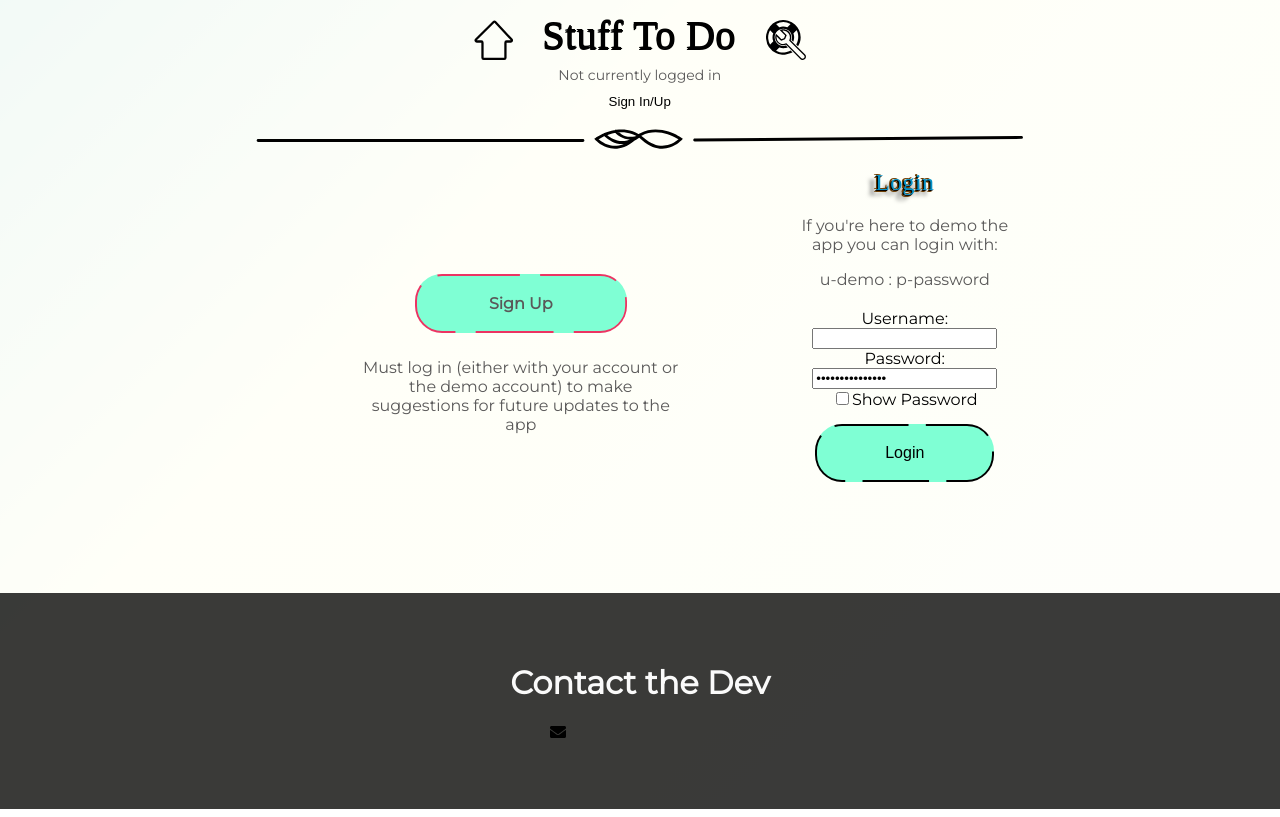
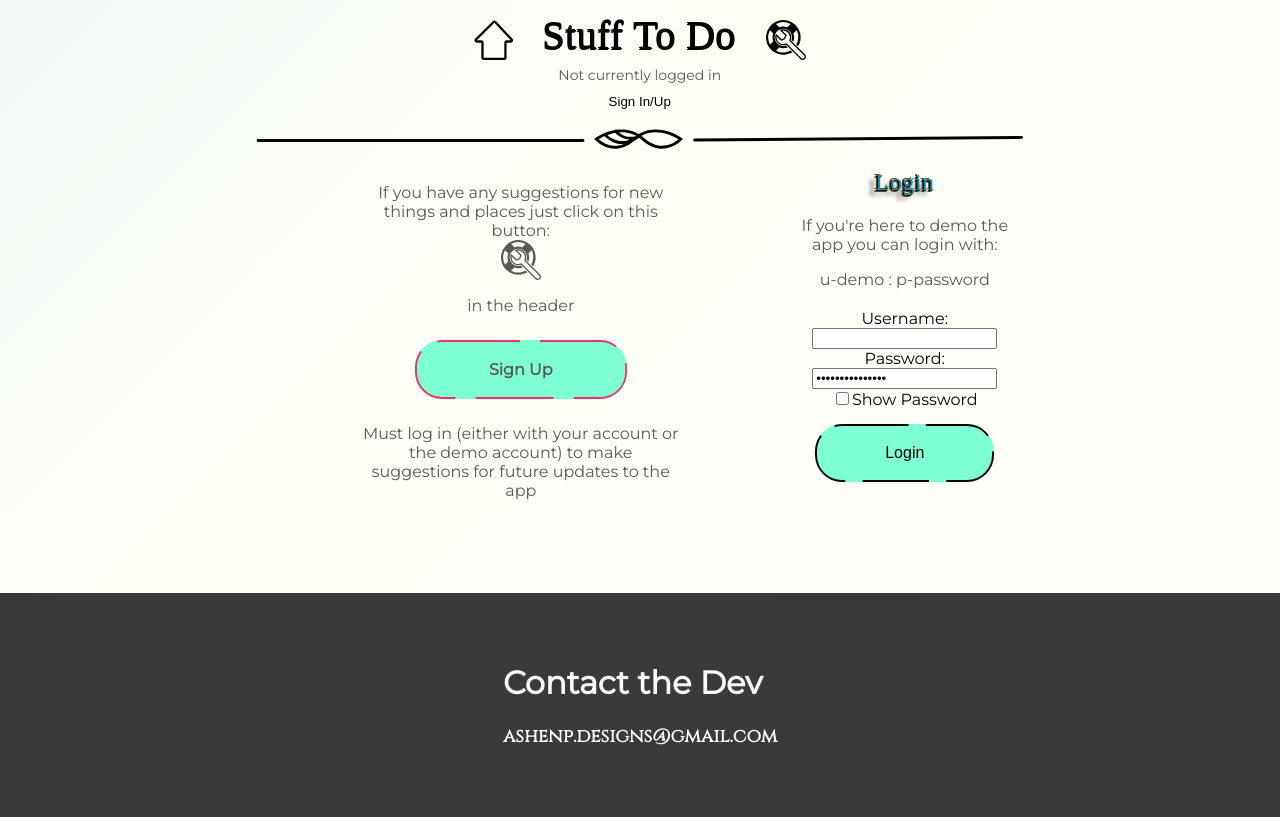
Before and after one commit to ashen-develops/explore-world-capstone-client, a React (Create React App) app: page / in a window 1280 px wide. Built offline with nearby package versions, Linux system fonts and the light colour scheme; no server answers; a web font is replaced by a local one.

Commit message:
suggestion explination

```diff
--- a/src/components/Footer.js
+++ b/src/components/Footer.js
@@ -1,6 +1,6 @@
 import React from 'react';
-import { Link } from 'react-router-dom';
-import { FaEnvelope } from 'react-icons/fa'
+// import { Link } from 'react-router-dom';
+// import { FaEnvelope } from 'react-icons/fa'
 
 
 class Footer extends React.Component {
@@ -11,27 +11,7 @@ class Footer extends React.Component {
                 <footer>
                     <div>
                         <h1>Contact the Dev</h1>
-                        <ul>
-                            <li class="contact-info">
-                                <a rel="noreferrer" href="mailto:ashenp.designs@gmail.com?subject=Hello" target="_blank" aria-label="Email Ashen">
-                                    <i aria-hidden class="fas fa-envelope" title="Email"></i>
-                                </a>
-                            </li>
-                            <li class="contact-info">
-                                <a rel="noreferrer" href="https://github.com/ashen-develops" target="_blank" aria-label="View GitHub profile">
-                                    <i aria-hidden class="fab fa-github" title="GitHub"></i>
-                                </a>
-                            </li>
-                            <li class="contact-info">
-                                <a rel="noreferrer" href="https://angel.co/ellie-grebowski?public_profile=1" target="_blank" aria-label="View AngelList profile">
-                                    <i aria-hidden class="fab fa-angellist" title="AngelList"></i>
-                                </a>
-                            </li>
-                            <li class="contact-info">
-                                <FaEnvelope rel="noreferrer" href="https://www.linkedin.com/in/ellie-grebowski" target="_blank" aria-label="View LinkedIn profile" />
-                                    <i aria-hidden class="fab fa-linkedin" title="LinkedIn"></i>
-                            </li>
-                        </ul>
+                        <h3>ashenp.designs@gmail.com</h3>
                     </div>
                     <div className="under">
                     </div>
--- a/src/components/Landing.js
+++ b/src/components/Landing.js
@@ -2,6 +2,7 @@ import React, { Component } from "react";
 import { Link } from "react-router-dom";
 import AuthApiService from "../services/auth-api-service";
 import TokenService from "../services/token-service"
+import SupportIcon from "../media/SupportIcon"
 
 class Landing extends Component {
   constructor(props) {
@@ -94,6 +95,7 @@ class Landing extends Component {
       <div>
         <main className="Landing">
           <div className="landing-buttons">
+            <p className="req">If you have any suggestions for new things and places just click on this button:</p><SupportIcon /><p>in the header</p>
             <div className="signup">
               <Link className="signbtn abtn" to="/signup">
                 Sign Up
--- a/src/components/Suggestion.js
+++ b/src/components/Suggestion.js
@@ -1,7 +1,7 @@
 import React from 'react'
-import { Link } from 'react-router-dom'
-import ApiContext from '../ApiContext'
-import AuthApiService from "../services/auth-api-service";
+// import { Link } from 'react-router-dom'
+// import ApiContext from '../ApiContext'
+// import AuthApiService from "../services/auth-api-service";
 import TokenService from "../services/token-service"
 import config from "../config"
 
--- a/src/style.css
+++ b/src/style.css
@@ -143,6 +143,11 @@ main {
   display: flex;
   flex-direction: column;
   margin: 10px auto 50px auto
+}
+
+main .supportIcon{
+  text-align: center;
+  fill: #5a5959;
 }
 h2 {
   font-family: Salsa;
@@ -301,6 +306,10 @@ footer ul {
   flex-direction: row;
 }
 
+footer h3 {
+  color:#fafafa
+}
+
 
 /* Media screen size */
 @media screen and (min-width: 768px) {
```
Also changed, not shown: 2 other files (tests, documents, lock files or other folders).
